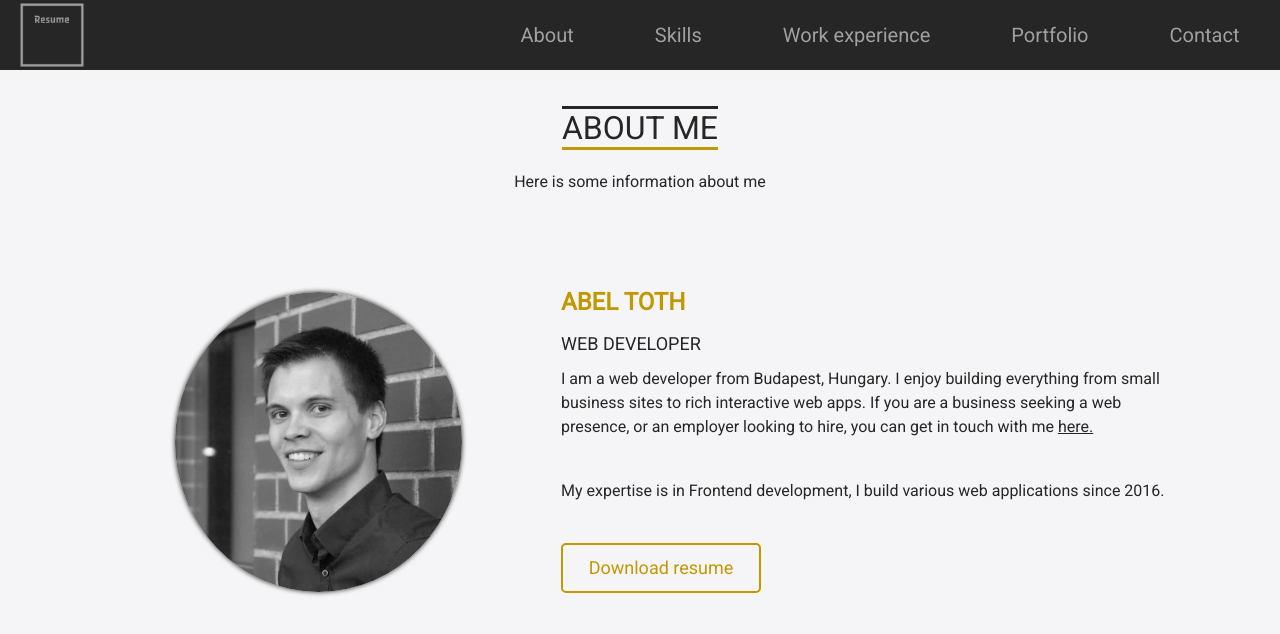
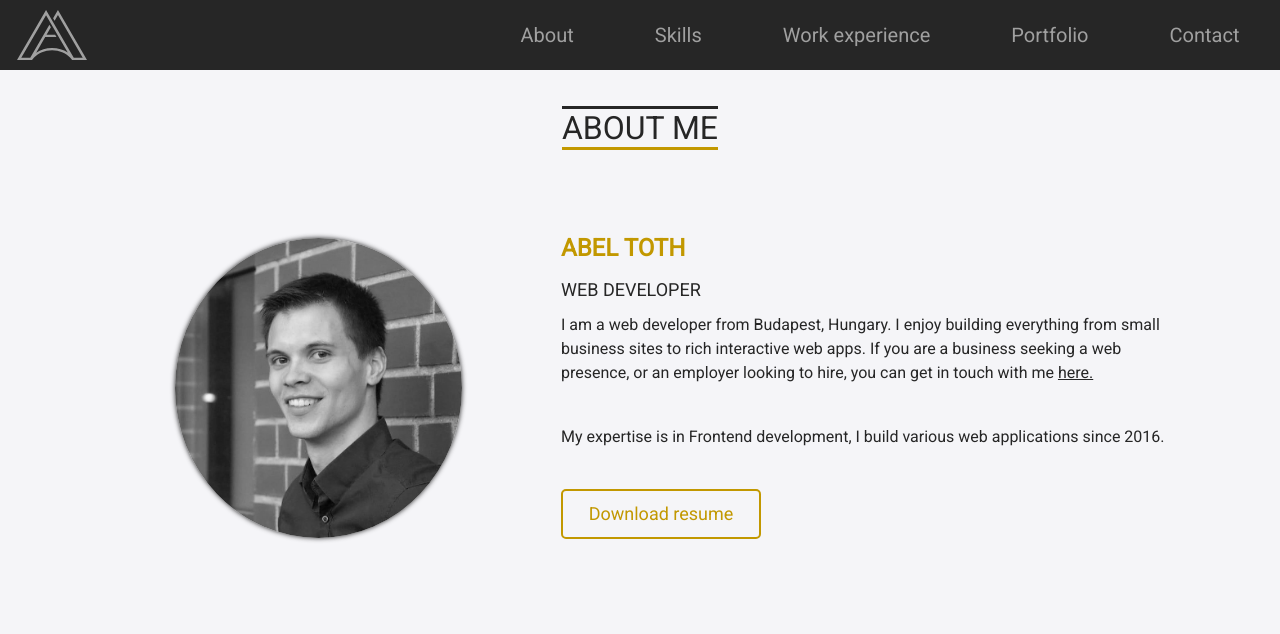
Before and after one commit to abeltoth/portfolio, a Vue app: page /about in a window 1280 px wide. Shown: the top 634 px of the page. Built offline with nearby package versions, Linux system fonts and the light colour scheme; what vue-particles would draw is missing.

Commit message:
Logo & some small modification

```diff
--- a/src/App.vue
+++ b/src/App.vue
@@ -29,5 +29,8 @@
         -moz-user-select: none;
           -ms-user-select: none;
               user-select: none;
-}
+  }
+  .no-width {
+    width: 0;
+  }
 </style>
--- a/src/components/About.vue
+++ b/src/components/About.vue
@@ -1,7 +1,6 @@
 <template>
   <div class="wrapper">
     <h2 class="title">About me</h2>
-    <div class="subtitle">Here is some information about me</div>
     <div class="main-area">
       <div class="profile-img-container">
         <img src="../assets/images/profile.jpg" alt="profile-image" class="profile-img" draggable="false">
@@ -44,9 +43,6 @@
     text-transform: uppercase;
     border-top: 3px solid #262626;
     border-bottom: 3px solid #c29800;;
-  }
-  .subtitle {
-    margin: 0 auto 30px;
   }
   .main-area {
     display: grid;
--- a/src/components/Header.vue
+++ b/src/components/Header.vue
@@ -1,7 +1,13 @@
 <template>
   <div class="header">
     <div class="home-link-container">
-      <router-link to="/" class="link-item home-link" active-class="active"><img src="../assets/images/logo.png" alt="logo" @click="isMenuVisible=false"></router-link>
+      <router-link to="/" class="link-item home-link" active-class="active">
+        <div class="svg-container" @click="isMenuVisible=false">
+          <svg class="svg no-width">
+            <clipPath id="logo-clip-path" clipPathUnits="objectBoundingBox"><path d="M0.585,0 L0.516,0.166 l0.021,0.051 l0.048,-0.115 l0.354,0.853 h-0.128 L0.415,0 L0,1 h0.171 h0.001 h0.03 h0.013 c0.009,-0.017,0.018,-0.034,0.029,-0.049 c0.061,-0.088,0.153,-0.145,0.257,-0.145 s0.197,0.057,0.257,0.145 c0.011,0.016,0.02,0.032,0.029,0.049 h0.012 h0.031 h0.001 H1 L0.585,0 M0.274,0.853 l0.129,-0.311 h0.161 l-0.019,-0.045 H0.422 l0.062,-0.15 l-0.021,-0.051 L0.189,0.955 H0.061 L0.415,0.103 l0.31,0.748 c-0.062,-0.056,-0.14,-0.09,-0.225,-0.09 C0.415,0.761,0.337,0.795,0.274,0.853"></path></clipPath>
+          </svg>
+        </div>
+      </router-link>
     </div>
     <!-- Desktop menu -->
       <div v-if="!mobileMode" class="desktop-links">
@@ -96,12 +102,19 @@
     text-decoration: none;
     color: #c29800;
   }
-
+  .svg-container {
+    width: 56px;
+    height: 40px;
+    background-color: #a0a0a0;
+    background-size: cover;
+    -webkit-clip-path: url(#logo-clip-path);
+    clip-path: url(#logo-clip-path);
+  }
   .home-link-container {
     z-index: 100;
   }
   .home-link {
-    margin-left: 17px;
+    margin: 0 17px;
   }
   .home-link img {
     height: 70px;
@@ -124,6 +137,13 @@
     margin: 17px;
   }
 
+  @media (min-width: 576px) {
+    .svg-container {
+      width: 70px;
+      height: 50px;
+    }
+  }
+
   @media (min-width: 768px) {
     .links {
       grid-template-columns: repeat(5, auto);
--- a/src/components/Home.vue
+++ b/src/components/Home.vue
@@ -4,7 +4,8 @@
       <vue-particles
         color="#f5f5f8"
         :particleOpacity="0.5"
-        clickMode="repulse">
+        :clickEffect="false"
+        :hoverEffect="false">
       </vue-particles>
     </div>
     <div class="background-image-container">
```
Also changed, not shown: src/assets/images/logo.png (deleted).
